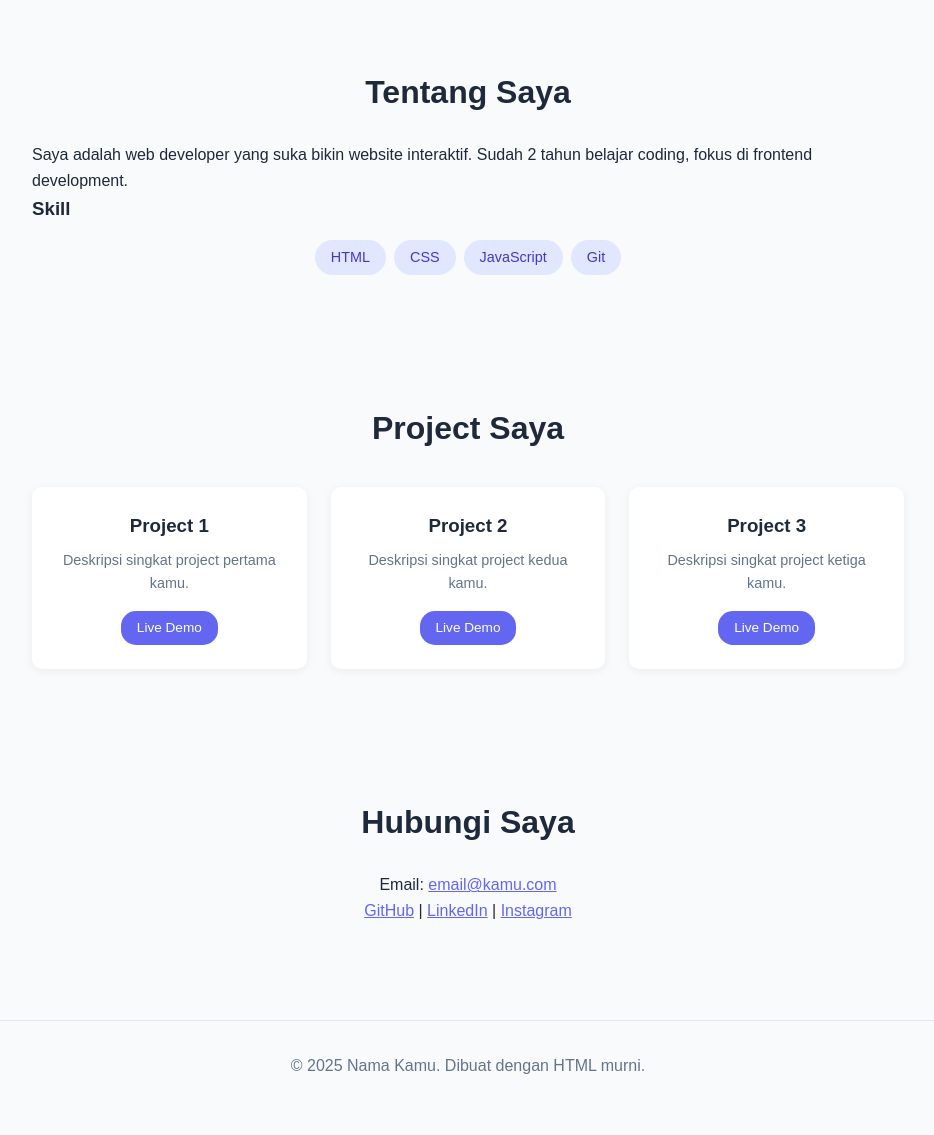
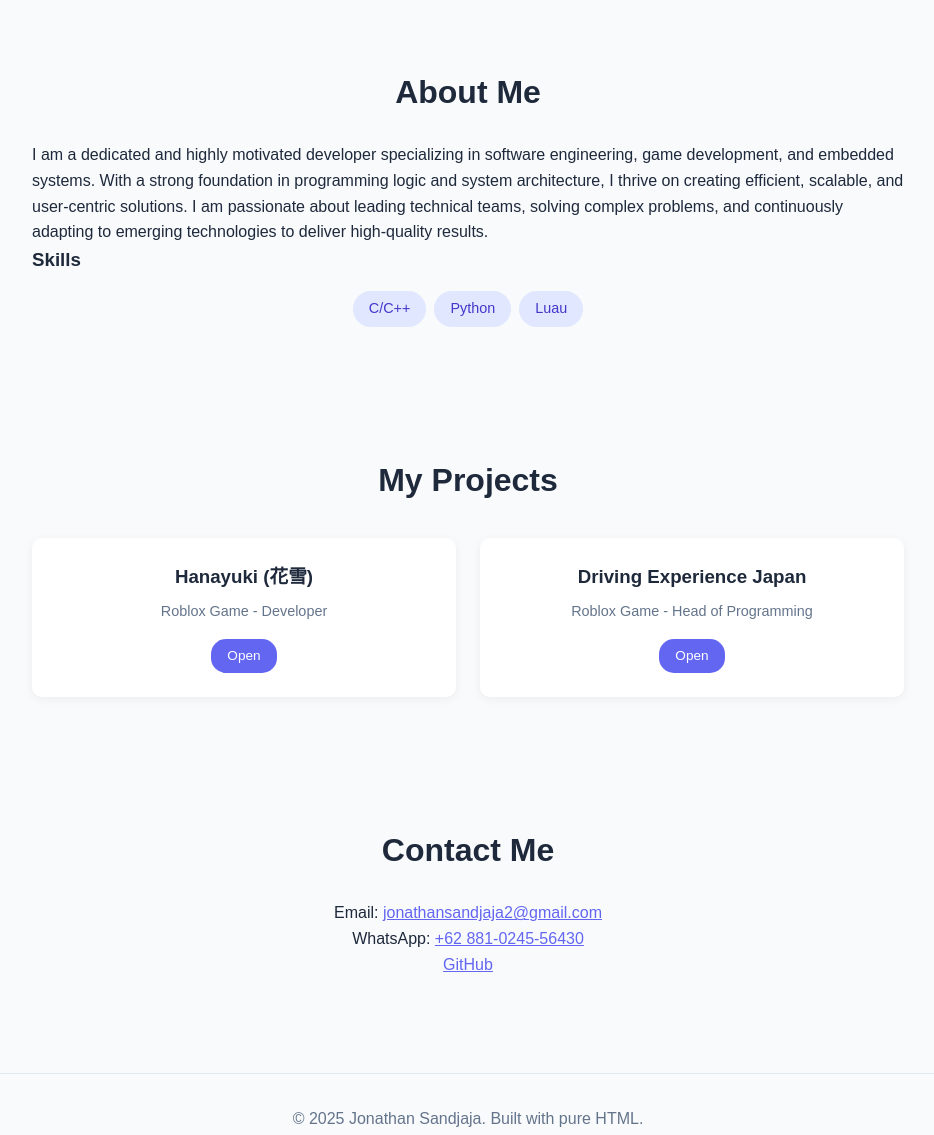
Before and after one commit to JonathanSandjaja/Portofolio, a plain HTML site: page index.html in a window 1280 px wide. Shown: the part 622-1757 px from the top of the page, without its empty margins (172-1106 px from the left). Before the commit the page ends 1732 px from the top, so only its background shows below. Drawn offline with Linux system fonts and the light colour scheme.

Commit message:
index.html

```diff
--- a/index.html
+++ b/index.html
@@ -1,16 +1,16 @@
 <!DOCTYPE html>
-<html lang="id">
+<html lang="en">
 <head>
     <meta charset="UTF-8">
     <meta name="viewport" content="width=device-width, initial-scale=1.0">
-    <title>Portofolio - Nama Kamu</title>
+    <title>Jonathan Sandjaja - Portfolio</title>
     <link rel="stylesheet" href="style.css">
 </head>
 <body>
 
     <!-- NAVBAR -->
     <nav class="navbar">
-        <div class="logo">Nama Kamu</div>
+        <div class="logo">Jonathan Sandjaja</div>
         <ul class="menu">
             <li><a href="#home">Home</a></li>
             <li><a href="#about">About</a></li>
@@ -21,66 +21,64 @@
 
     <!-- HERO -->
     <section id="home" class="hero">
-        <h1>Halo, saya <span>Nama Kamu</span></h1>
-        <p>Web Developer | Designer | Freelancer</p>
-        <a href="#projects" class="btn">Lihat Project</a>
+        <h1>Hi, I'm <span>Jonathan Sandjaja</span></h1>
+        <p>Head of Programming | Developer | Embedded Systems Engineer</p>
+        <a href="#projects" class="btn">View My Projects</a>
     </section>
 
     <!-- ABOUT -->
     <section id="about" class="section">
-        <h2>Tentang Saya</h2>
-        <p>Saya adalah web developer yang suka bikin website interaktif.
-        Sudah 2 tahun belajar coding, fokus di frontend development.</p>
+        <h2>About Me</h2>
+        <p class="about-text">
+            I am a dedicated and highly motivated developer specializing in software engineering, game development, and embedded systems. With a strong foundation in programming logic and system architecture, I thrive on creating efficient, scalable, and user-centric solutions. I am passionate about leading technical teams, solving complex problems, and continuously adapting to emerging technologies to deliver high-quality results.
+        </p>
 
-        <h3>Skill</h3>
+        <h3>Skills</h3>
         <div class="skills">
-            <span>HTML</span>
-            <span>CSS</span>
-            <span>JavaScript</span>
-            <span>Git</span>
+            <span>C/C++</span>
+            <span>Python</span>
+            <span>Luau</span>
         </div>
     </section>
 
     <!-- PROJECTS -->
     <section id="projects" class="section">
-        <h2>Project Saya</h2>
+        <h2>My Projects</h2>
         <div class="project-grid">
 
             <div class="card">
-                <h3>Project 1</h3>
-                <p>Deskripsi singkat project pertama kamu.</p>
-                <a href="#" class="btn-small">Live Demo</a>
+                <h3>Hanayuki (花雪)</h3>
+                <p>Roblox Game - Developer</p>
+                <!-- Tombol Open mengarah ke halaman project-1.html -->
+                <a href="project-1.html" class="btn-small">Open</a>
             </div>
 
             <div class="card">
-                <h3>Project 2</h3>
-                <p>Deskripsi singkat project kedua kamu.</p>
-                <a href="#" class="btn-small">Live Demo</a>
+                <h3>Driving Experience Japan</h3>
+                <p>Roblox Game - Head of Programming</p>
+                <!-- Tombol Open mengarah ke halaman project-2.html -->
+                <a href="project-2.html" class="btn-small">Open</a>
             </div>
 
-            <div class="card">
-                <h3>Project 3</h3>
-                <p>Deskripsi singkat project ketiga kamu.</p>
-                <a href="#" class="btn-small">Live Demo</a>
-            </div>
+            <!-- Project 3 dikosongin dulu sesuai request -->
 
         </div>
     </section>
 
     <!-- CONTACT -->
     <section id="contact" class="section">
-        <h2>Hubungi Saya</h2>
-        <p>Email: <a href="mailto:email@kamu.com">email@kamu.com</a></p>
+        <h2>Contact Me</h2>
+        <p>Email: <a href="mailto:jonathansandjaja2@gmail.com">jonathansandjaja2@gmail.com</a></p>
+        <p>WhatsApp: <a href="https://wa.me/62881024556430" target="_blank">+62 881-0245-56430</a></p>
         <p>
-            <a href="https://github.com/username" target="_blank">GitHub</a> |
-            <a href="https://linkedin.com/in/username" target="_blank">LinkedIn</a> |
-            <a href="https://instagram.com/username" target="_blank">Instagram</a>
+            <a href="https://github.com/JonathanSandjaja" target="_blank">GitHub</a>
+            <!-- LinkedIn dikosongin dulu -->
         </p>
     </section>
 
     <!-- FOOTER -->
     <footer>
-        <p>© 2025 Nama Kamu. Dibuat dengan HTML murni.</p>
+        <p>© 2025 Jonathan Sandjaja. Built with pure HTML.</p>
     </footer>
 
     <script src="script.js"></script>
```
